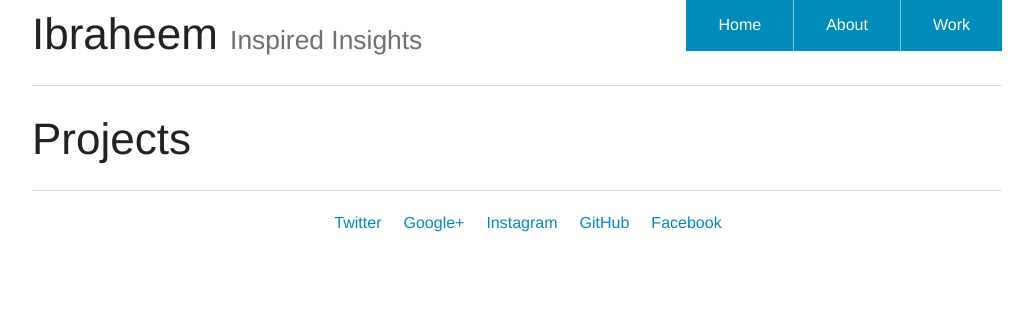
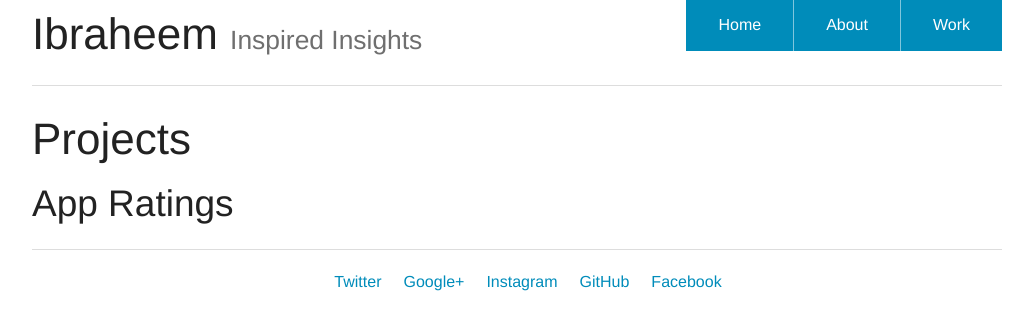
Before and after one commit to ibraheem4/ibraheem4.github.io, a Jekyll site: the page built from projects.html, in a window 1280 px wide. Shown: the top 330 px of the page, without its empty margins (123-1156 px from the left). Built offline with Jekyll 4.4.1, drawn with Linux system fonts in a browser that asks for light colours.

Commit message:
App Ratings

```diff
--- a/projects.html
+++ b/projects.html
@@ -4,3 +4,4 @@ title:          Projects
 permalink:      /projects/
 ---
 <h1>Projects</h1>
+<h2>App Ratings</h2>
```
